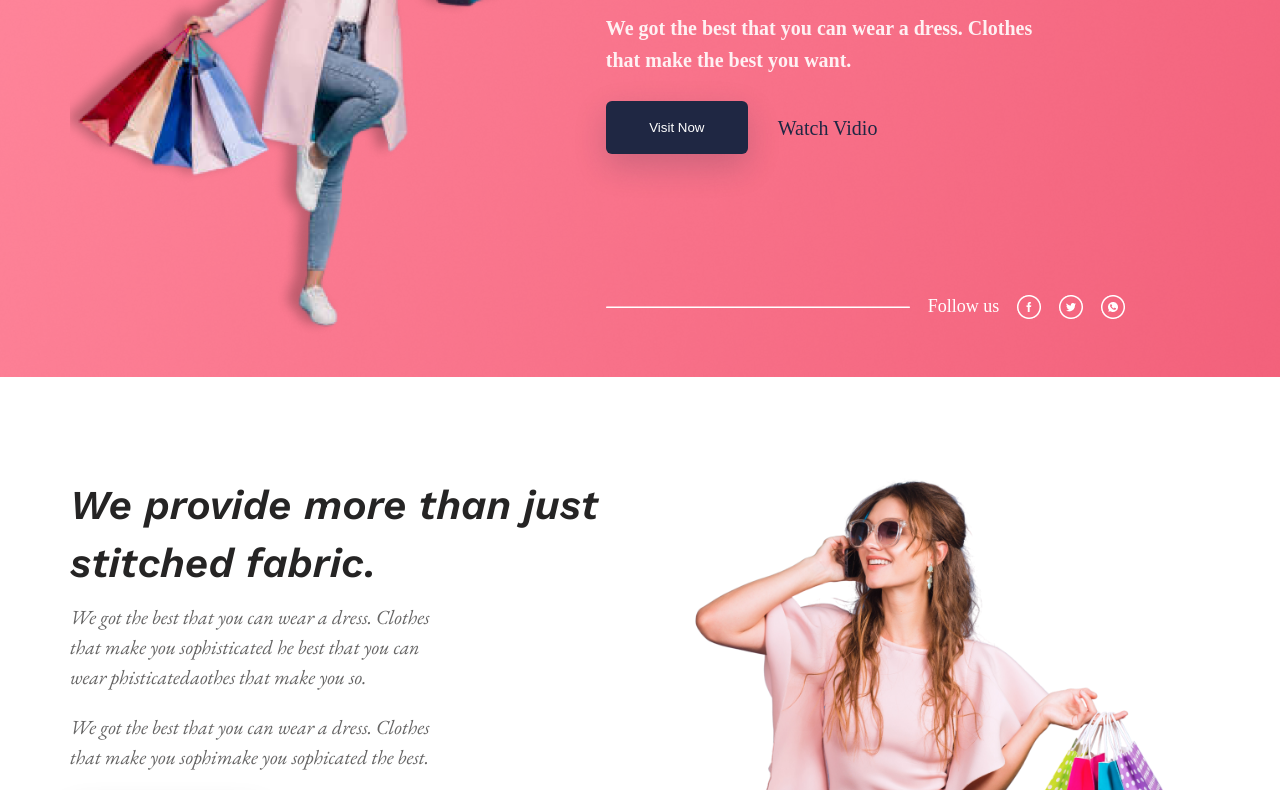
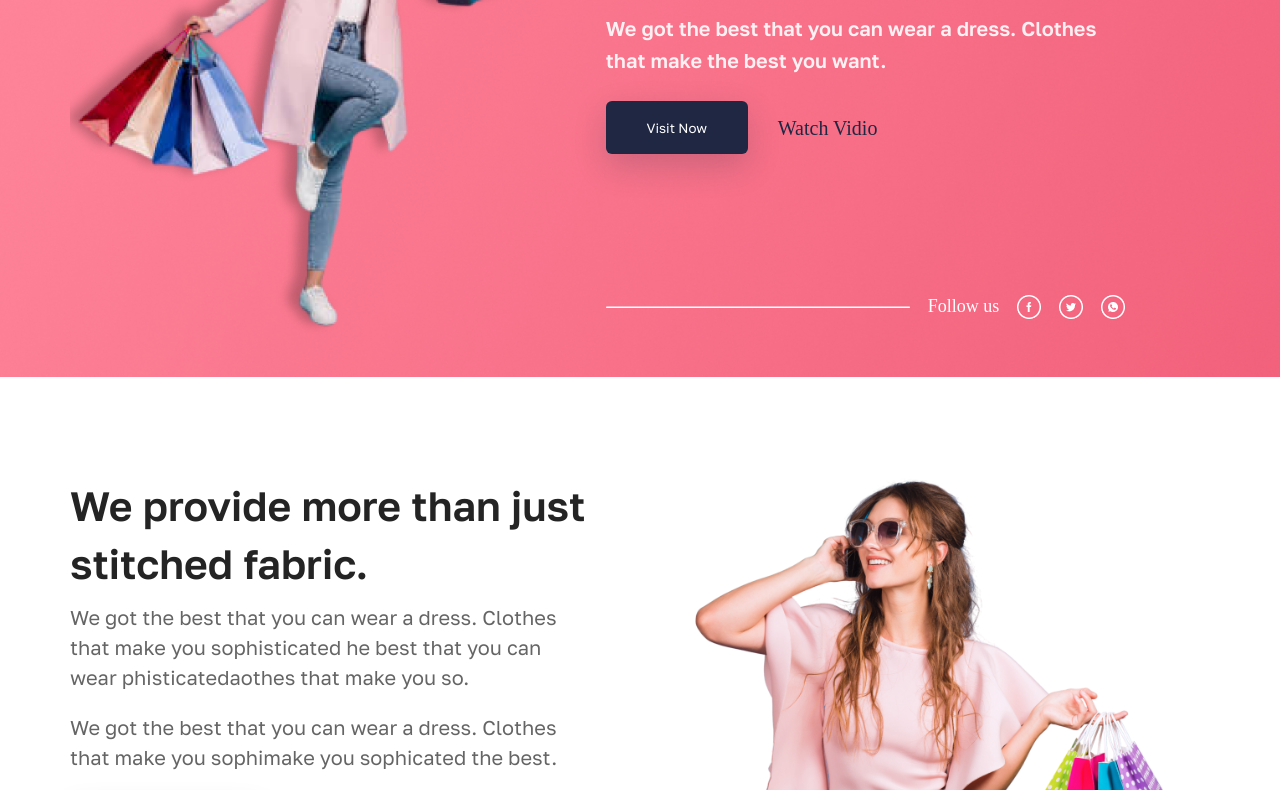
Before and after one commit to hrach-g/portfolio-UK.FASHION, a plain HTML site: page index.html in a window 1280 px wide. Shown: the part 336-1126 px from the top of the page. Drawn offline with Linux system fonts and the light colour scheme.

Commit message:
font changes

```diff
--- a/css/style.css
+++ b/css/style.css
@@ -1,11 +1,8 @@
 @font-face {
     font-family: myFont;
-    src: url(../fonts/EBGaramond-Italic-VariableFont_wght.ttf);
+    src: url(../Golos_Text/GolosText-VariableFont_wght.ttf);
 }
-@font-face {
-    font-family: myFonts;
-    src: url(../fonts/WorkSans-Italic-VariableFont_wght.ttf);
-}
+
 *{
     margin: 0;
     padding: 0;
@@ -20,15 +17,18 @@ a{
 }
 ul , ol{
     list-style: none;
+    font-family: myFont;
+
+}
+button{
+    font-family: myFont;
 }
 img{
     max-width: 100%;
 }
-p{
+
+p, h1, h2, h3 {
     font-family: myFont;
-}
-h1, h2 {
-    font-family: myFonts;
 }
 header{
     padding: 20px 0;
@@ -109,7 +109,6 @@ header{
 
 }
 .text-tittle{
-    font-family: 'Poppins';
     font-style: normal;
     font-weight: 600;
     font-size: 20px;
@@ -193,7 +192,6 @@ header{
 
 }
 .img-item-left p:nth-of-type(2){
-    font-family: 'Poppins';
     font-style: normal;
     font-weight: 400;
     font-size: 20px;
```
Also changed, not shown: Golos_Text/GolosText-VariableFont_wght.ttf (added), Golos_Text/OFL.txt (added), Golos_Text/README.txt (added), Golos_Text/static/GolosText-Black.ttf (added), Golos_Text/static/GolosText-Bold.ttf (added), Golos_Text/static/GolosText-ExtraBold.ttf (added), Golos_Text/static/GolosText-Medium.ttf (added), Golos_Text/static/GolosText-Regular.ttf (added), Golos_Text/static/GolosText-SemiBold.ttf (added), 2 other files.
